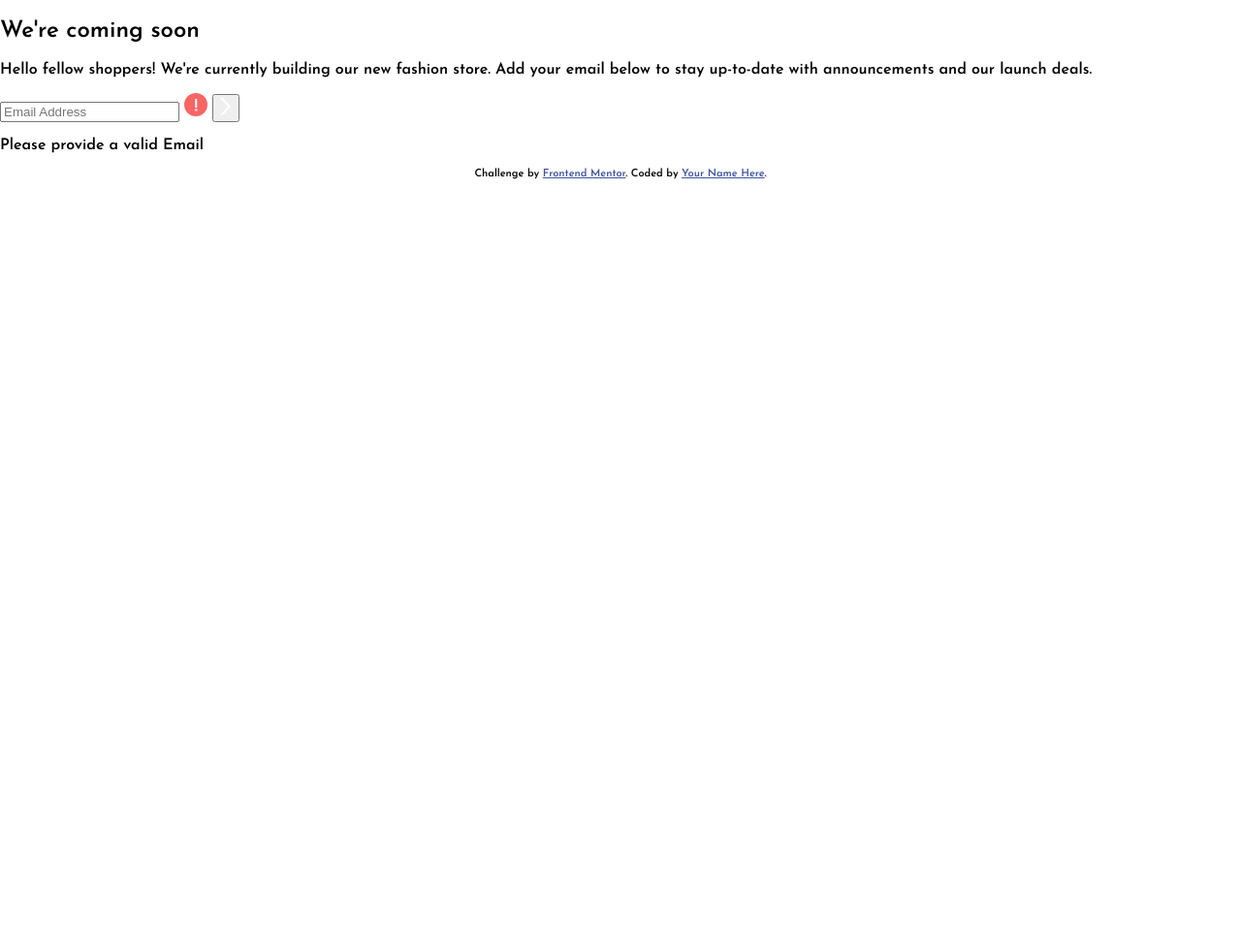
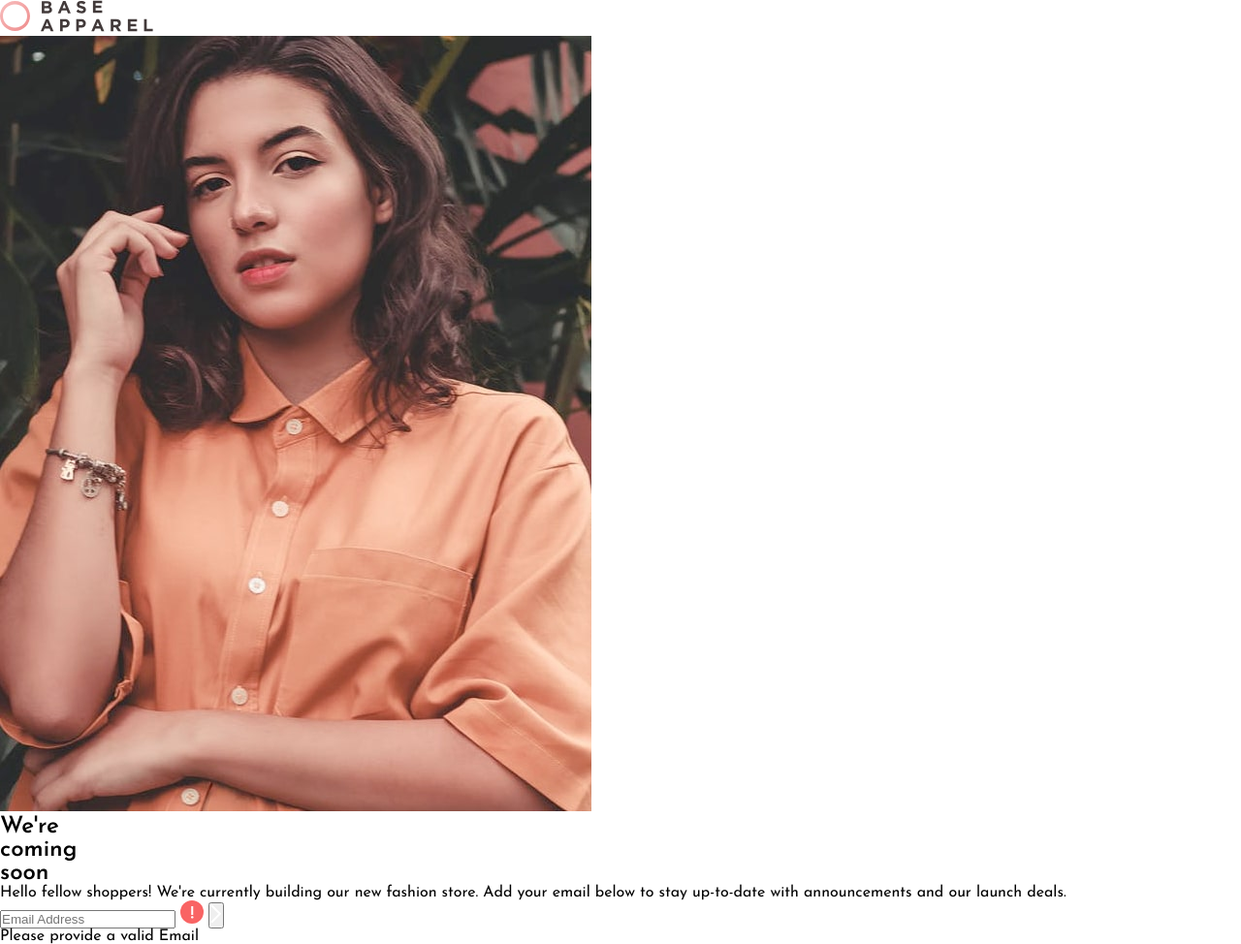
Before and after one commit to Ahmad-Maartmesrini/base-apparel, a plain HTML site: page index.html in a window 1280 px wide. Shown: the whole page at 97% size. Before the commit the page ends 800 px from the top, so only its background shows below. Drawn offline with Linux system fonts and the light colour scheme.

Commit message:
add colors file

```diff
--- /dev/null
+++ b/colors.css
@@ -0,0 +1,7 @@
+:root {
+  --header1: hsl(0, 36%, 70%);
+  --header2: hsl(0, 6%, 24%);
+  --btn: hsl(0, 93%, 68%);
+  --bg1: linear-gradient(135deg, hsl(0, 0%, 100%), hsl(0, 100%, 98%));
+  --bg2: linear-gradient(135deg, hsl(0, 80%, 86%), hsl(0, 74%, 74%));
+}
--- a/index.html
+++ b/index.html
@@ -9,21 +9,30 @@
       sizes="32x32"
       href="./images/favicon-32x32.png"
     />
-    <link rel="stylesheet" href="style.css" />
+    <link rel="stylesheet" href="./style.css" />
     <title>Base Apparel</title>
   </head>
   <body>
-    <section>
+    <section class="container">
+      <header>
+        <img src="./images/logo.svg" alt="logo" />
+      </header>
+      <div class="right">
+        <img src="./images/hero-desktop.jpg" alt="" />
+      </div>
       <div class="left">
         <h1>
-          We're <b /> <span>coming<b /> soon</span>
+          We're <br />
+          <span
+            >coming <br />
+            soon</span
+          >
         </h1>
         <p>
           Hello fellow shoppers! We're currently building our new fashion store.
           Add your email below to stay up-to-date with announcements and our
           launch deals.
         </p>
-
         <form action="#">
           <label for="Email"></label>
           <input
@@ -37,15 +46,6 @@
           <p class="error-msg">Please provide a valid Email</p>
         </form>
       </div>
-      <div class="right"></div>
     </section>
-    <footer>
-      <p class="attribution">
-        Challenge by
-        <a href="https://www.frontendmentor.io?ref=challenge" target="_blank"
-          >Frontend Mentor</a
-        >. Coded by <a href="#">Your Name Here</a>.
-      </p>
-    </footer>
   </body>
 </html>
--- a/style.css
+++ b/style.css
@@ -1,35 +1,16 @@
 @import url("https://fonts.googleapis.com/css2?family=Josefin+Sans:wght@300;400;600&display=swap");
-
-html,
-body {
+@import url("./colors.css");
+* {
   margin: 0;
   padding: 0;
-  font-family: "Josefin Sans", sans-serif;
-}
-.logo{
-    width: 10px;
-}
-.main {
-  display: flex;
+  box-sizing: border-box;
 }
 
-.des {
-  align-items: center;
-  justify-content: center;
+body {
+  font-family: "Josefin Sans", sans-serif;
+  font-size: 16px;
 }
-.des p {
-    font-size: 15px;
-    font-weight: 300px;
-    color: hsl(0, 93%, 68%);
+.container {
+display: grid;
+;
 }
-.main img {
-  width: 500px;
-  height: auto;
-}
-.attribution {
-  font-size: 11px;
-  text-align: center;
-}
-.attribution a {
-  color: hsl(228, 45%, 44%);
-}
```
